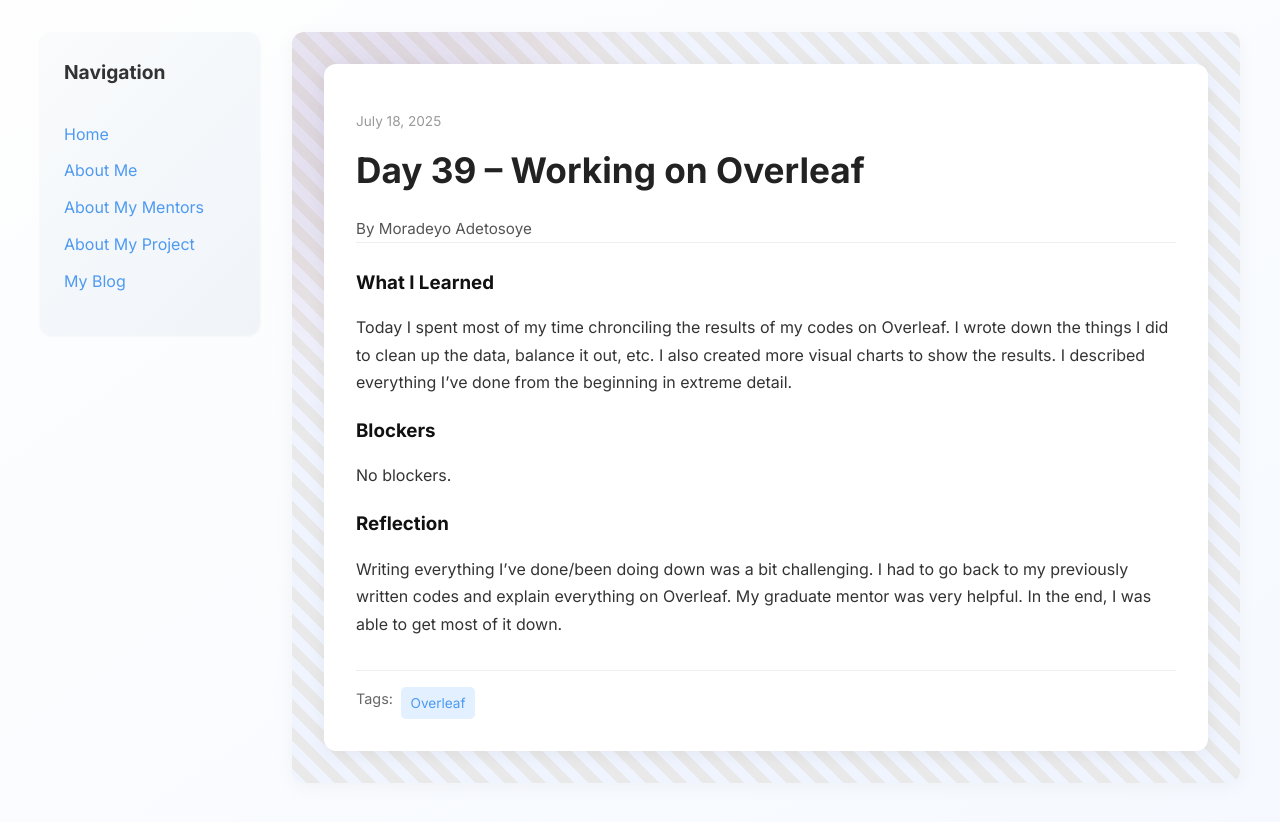
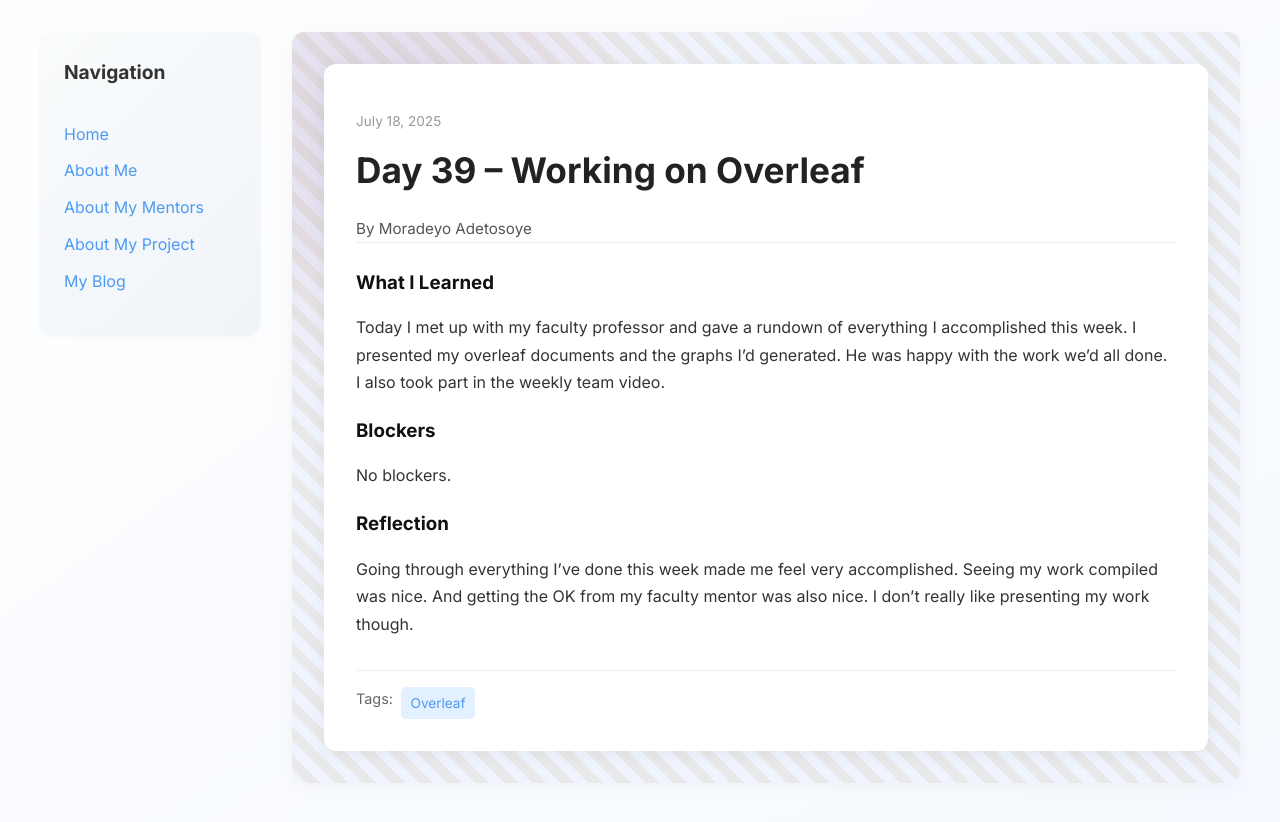
Before and after one commit to Deyo101/deyo101.github.io, a Jekyll site: the page built from _posts/2025-07-18-day-39.md, in a window 1280 px wide. Shown: the top 822 px of the page. Built offline with Jekyll 4.4.1, drawn with Linux system fonts in a browser that asks for light colours.

Commit message:
Update 2025-07-18-day-39.md

```diff
--- a/_posts/2025-07-18-day-39.md
+++ b/_posts/2025-07-18-day-39.md
@@ -7,11 +7,11 @@
 tags: ["Overleaf"]
 
 what_i_learned: |
-  Today I spent most of my time chronciling the results of my codes on Overleaf. I wrote down the things I did to clean up the data, balance it out, etc. I also created more visual charts to show the results. I described everything I've done from the beginning in extreme detail.
+  Today I met up with my faculty professor and gave a rundown of everything I accomplished this week. I presented my overleaf documents and the graphs I'd generated. He was happy with the work we'd all done. I also took part in the weekly team video.
 
 blockers: |
   No blockers.
 
 reflection: |
-  Writing everything I've done/been doing down was a bit challenging. I had to go back to my previously written codes and explain everything on Overleaf. My graduate mentor was very helpful. In the end, I was able to get most of it down.
+  Going through everything I've done this week made me feel very accomplished. Seeing my work compiled was nice. And getting the OK from my faculty mentor was also nice. I don't really like presenting my work though.
 ---
```
